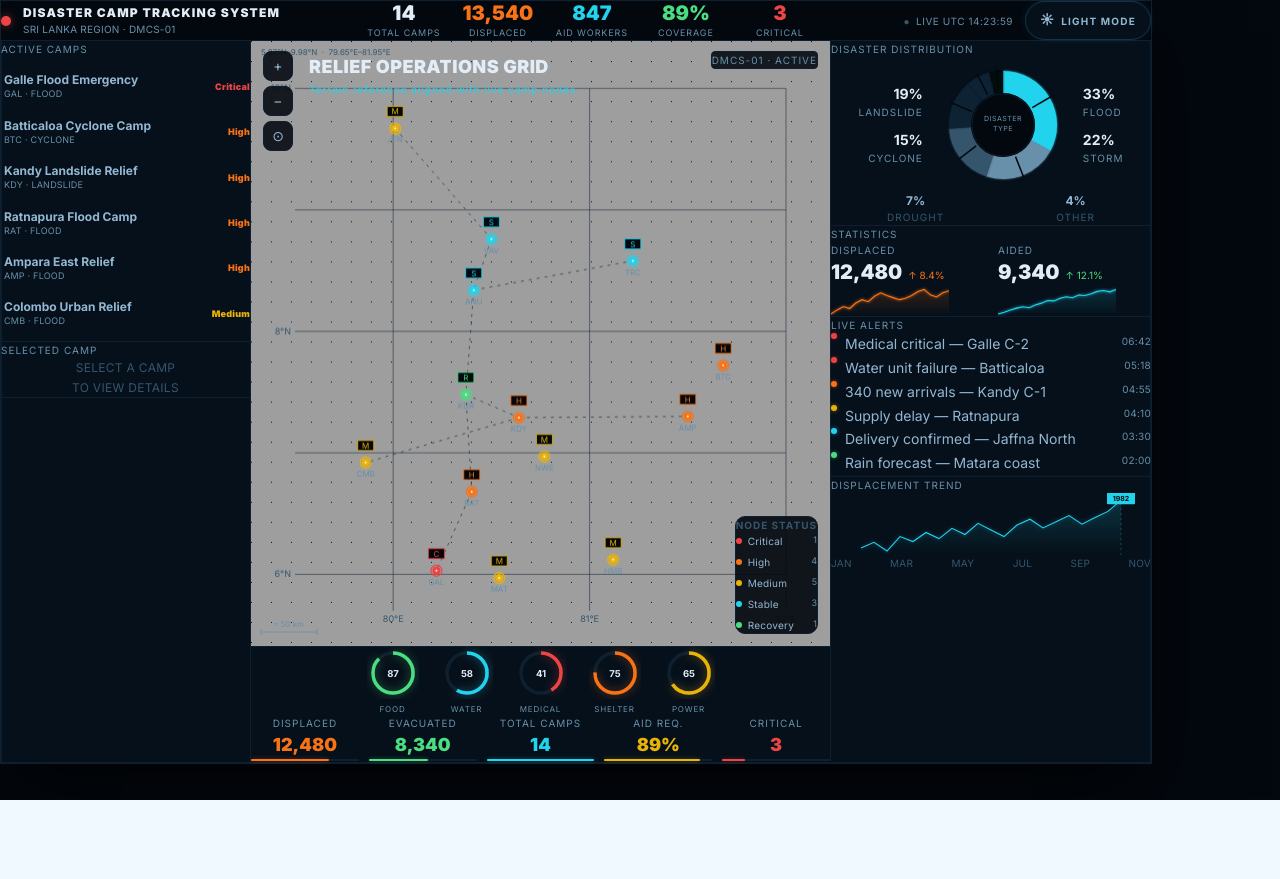
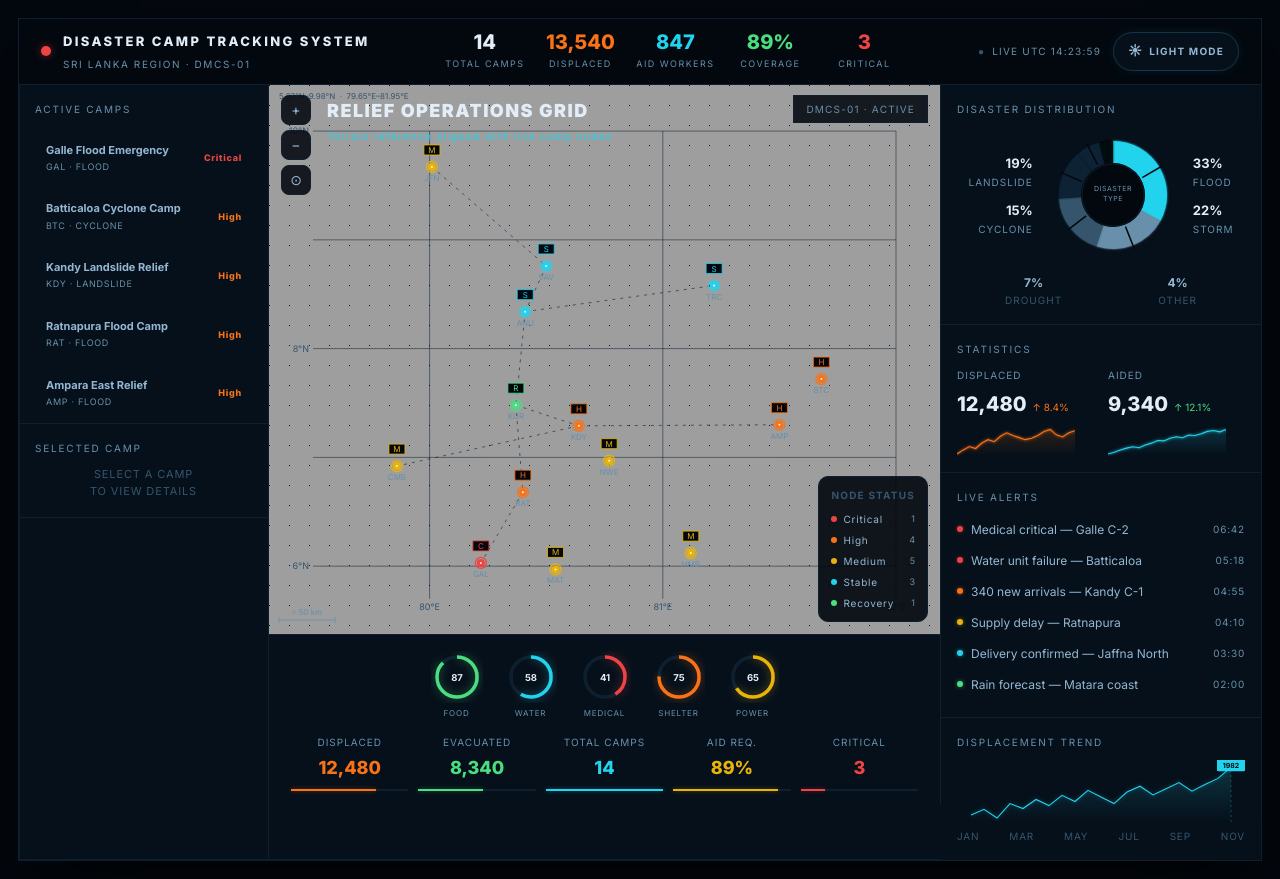
Before and after one commit to Suhansa-code/SmartCamp-IoT-AI-Framework, a Next.js app in the folder cloud-platform/frontend/: page /admin/disaster in a window 1280 px wide. Before the commit the page ends 800 px from the top, so only its background shows below. Built offline with nearby package versions, Linux system fonts and the light colour scheme.

Commit message:
refactor(DisasterDashboard): enhance layout and styling for improved readability and responsiveness

```diff
--- a/cloud-platform/frontend/src/components/disaster/DisasterDashboard.jsx
+++ b/cloud-platform/frontend/src/components/disaster/DisasterDashboard.jsx
@@ -81,8 +81,8 @@ export default function DisasterDashboard() {
   }
 
   return (
-    <div className="min-h-screen font-['Inter','Segoe_UI',sans-serif] transition-colors duration-300 p-4.5" style={{ background: theme.bg }}>
-      <div className="w-full max-w-6xl mx-auto flex flex-col min-h-[calc(100vh-36px)] transition-all duration-300" style={{ background: theme.surface, border: `1px solid ${theme.border}`, boxShadow: mode === 'dark' ? '0 32px 80px rgba(0,0,0,0.7), 0 0 0 1px #0c1d2e inset' : '0 18px 44px rgba(19,47,74,0.12)' }}>
+    <div style={{ minHeight: '100vh', background: theme.bg, padding: 18, transition: 'background 0.3s', fontFamily: "'Inter','Segoe UI',sans-serif" }}>
+      <div style={{ width: '100%', maxWidth: 1560, margin: '0 auto', background: theme.surface, border: `1px solid ${theme.border}`, display: 'flex', flexDirection: 'column', minHeight: 'calc(100vh - 36px)', boxShadow: mode === 'dark' ? '0 32px 80px rgba(0,0,0,0.7), 0 0 0 1px #0c1d2e inset' : '0 18px 44px rgba(19,47,74,0.12)', transition: 'all 0.3s' }}>
         <style>{`
           @import url('https://fonts.googleapis.com/css2?family=Inter:wght@400;500;600;700;800;900&display=swap');
           * { box-sizing: border-box; margin: 0; padding: 0; }
@@ -92,16 +92,16 @@ export default function DisasterDashboard() {
           button:hover { opacity: 0.9; }
         `}</style>
 
-        <header className="flex items-center justify-between gap-4 shrink-0 py-3 px-5.5" style={{ background: theme.bg, borderBottom: `1px solid ${theme.border}` }}>
-          <div className="flex items-center gap-3">
-            <div className="w-2.5 h-2.5 rounded-full animate-blink" style={{ background: theme.red, boxShadow: `0 0 10px ${theme.red}80` }} />
+        <header style={{ background: theme.bg, borderBottom: `1px solid ${theme.border}`, padding: '12px 22px', display: 'flex', alignItems: 'center', justifyContent: 'space-between', gap: 16, flexShrink: 0 }}>
+          <div style={{ display: 'flex', alignItems: 'center', gap: 12 }}>
+            <div style={{ width: 10, height: 10, borderRadius: '50%', background: theme.red, boxShadow: `0 0 10px ${theme.red}80`, animation: 'blink 1.1s infinite' }} />
             <div>
-              <div className="text-xs font-black tracking-widest" style={{ color: theme.t0 }}>DISASTER CAMP TRACKING SYSTEM</div>
-              <div className="mt-1 text-[10px] tracking-wide" style={{ color: theme.t2 }}>SRI LANKA REGION · DMCS-01</div>
+              <div style={{ fontSize: 13, fontWeight: 800, letterSpacing: '0.18em', color: theme.t0 }}>DISASTER CAMP TRACKING SYSTEM</div>
+              <div style={{ marginTop: 4, fontSize: 10, letterSpacing: '0.16em', color: theme.t2 }}>SRI LANKA REGION · DMCS-01</div>
             </div>
           </div>
 
-          <div className="flex gap-4.5 items-center flex-wrap justify-center">
+          <div style={{ display: 'flex', gap: 18, alignItems: 'center', flexWrap: 'wrap', justifyContent: 'center' }}>
             {[
               { label: 'TOTAL CAMPS', value: '14', color: theme.t0 },
               { label: 'DISPLACED', value: totalDisplaced.toLocaleString(), color: theme.orange },
@@ -109,15 +109,15 @@ export default function DisasterDashboard() {
               { label: 'COVERAGE', value: '89%', color: theme.green },
               { label: 'CRITICAL', value: '3', color: theme.red },
             ].map((item) => (
-              <div key={item.label} className="text-center min-w-[76px]">
-                <div className="text-xl font-black leading-tight" style={{ color: item.color }}>{item.value}</div>
-                <div className="mt-1 text-[9px] tracking-widest" style={{ color: theme.t2 }}>{item.label}</div>
+              <div key={item.label} style={{ textAlign: 'center', minWidth: 76 }}>
+                <div style={{ fontSize: 20, fontWeight: 800, color: item.color, lineHeight: 1.1 }}>{item.value}</div>
+                <div style={{ marginTop: 4, fontSize: 9, color: theme.t2, letterSpacing: '0.16em' }}>{item.label}</div>
               </div>
             ))}
           </div>
 
-          <div className="flex items-center gap-3">
-            <div className="text-[10px] tracking-wider flex items-center gap-1.5" style={{ color: theme.t2 }}>
+          <div style={{ display: 'flex', alignItems: 'center', gap: 12 }}>
+            <div style={{ fontSize: 10, color: theme.t2, letterSpacing: '0.12em', display: 'flex', alignItems: 'center', gap: 7 }}>
               <span style={{ color: tick % 2 === 0 ? theme.t1 : theme.t3 }}>●</span>
               LIVE UTC {utc}
             </div>
@@ -125,23 +125,23 @@ export default function DisasterDashboard() {
           </div>
         </header>
 
-        <div className="grid grid-cols-[250px_1fr_320px] flex-1 min-h-[720px]">
-          <aside className="flex flex-col" style={{ borderRight: `1px solid ${theme.border}` }}>
-            <div className="p-4 border-b shrink-0" style={{ borderColor: theme.border }}>
-              <div className="text-[10px] tracking-widest mb-2.5" style={{ color: theme.t2 }}>ACTIVE CAMPS</div>
-              <div className="max-h-[284px] overflow-y-auto" style={{ scrollbarWidth: 'thin', scrollbarColor: `${theme.border} ${theme.bg}` }}>
+        <div style={{ display: 'grid', gridTemplateColumns: '250px 1fr 320px', flex: 1, minHeight: 720 }}>
+          <aside style={{ borderRight: `1px solid ${theme.border}`, display: 'flex', flexDirection: 'column' }}>
+            <div style={{ padding: '16px 16px 12px', borderBottom: `1px solid ${theme.border}`, flexShrink: 0 }}>
+              <div style={{ fontSize: 10, color: theme.t2, letterSpacing: '0.18em', marginBottom: 10 }}>ACTIVE CAMPS</div>
+              <div style={{ maxHeight: 284, overflowY: 'auto', scrollbarWidth: 'thin', scrollbarColor: `${theme.border} ${theme.bg}` }}>
                 {CAMPS.map((camp) => {
                   const isSelected = selected === camp.id
                   const color = { critical: theme.red, high: theme.orange, medium: theme.yellow, stable: theme.cyan, recovery: theme.green }[camp.status]
 
                   return (
-                    <button key={camp.id} onClick={() => setSelected(camp.id === selected ? null : camp.id)} className="w-full text-left p-2.5 pl-2 border-l-[3px] border-b transition-colors hover:opacity-90" style={{ background: isSelected ? `${color}10` : 'transparent', borderLeft: `3px solid ${isSelected ? color : 'transparent'}`, borderBottom: `1px solid ${theme.border}20` }}>
-                      <div className="flex items-center justify-between gap-2.5">
+                    <button key={camp.id} onClick={() => setSelected(camp.id === selected ? null : camp.id)} style={{ width: '100%', textAlign: 'left', padding: '10px 10px 10px 8px', background: isSelected ? `${color}10` : 'transparent', border: 'none', borderLeft: `3px solid ${isSelected ? color : 'transparent'}`, borderBottom: `1px solid ${theme.border}20`, cursor: 'pointer' }}>
+                      <div style={{ display: 'flex', alignItems: 'center', justifyContent: 'space-between', gap: 10 }}>
                         <div>
-                          <div className="text-xs font-bold leading-tight" style={{ color: isSelected ? theme.t0 : theme.t1 }}>{camp.name}</div>
-                          <div className="mt-0.75 text-[9px] tracking-wide" style={{ color: theme.t2 }}>{camp.code} · {camp.type}</div>
+                          <div style={{ fontSize: 11, fontWeight: 700, color: isSelected ? theme.t0 : theme.t1, lineHeight: 1.3 }}>{camp.name}</div>
+                          <div style={{ marginTop: 3, fontSize: 9, color: theme.t2, letterSpacing: '0.08em' }}>{camp.code} · {camp.type}</div>
                         </div>
-                        <span className="text-[9px] font-black tracking-wide" style={{ color }}>{compactStatusLabel(camp.status)}</span>
+                        <span style={{ fontSize: 9, fontWeight: 800, color, letterSpacing: '0.08em' }}>{compactStatusLabel(camp.status)}</span>
                       </div>
                     </button>
                   )
@@ -149,49 +149,49 @@ export default function DisasterDashboard() {
               </div>
             </div>
 
-            <div className="p-4 border-b shrink-0" style={{ borderColor: theme.border }}>
-              <div className="text-[10px] tracking-widest mb-2.5" style={{ color: theme.t2 }}>SELECTED CAMP</div>
+            <div style={{ padding: 16, borderBottom: `1px solid ${theme.border}`, flexShrink: 0 }}>
+              <div style={{ fontSize: 10, color: theme.t2, letterSpacing: '0.18em', marginBottom: 10 }}>SELECTED CAMP</div>
               {selectedCamp && selectedDetail ? <DisasterCampSummaryPanel camp={selectedCamp} detail={selectedDetail} theme={theme} onNavigate={handleNavigate} /> : (
-                <div className="text-center text-xs leading-relaxed tracking-wide" style={{ color: theme.t3 }}>
+                <div style={{ textAlign: 'center', color: theme.t3, fontSize: 11, lineHeight: 1.6, letterSpacing: '0.08em' }}>
                   SELECT A CAMP<br />TO VIEW DETAILS
                 </div>
               )}
             </div>
 
-            <div className="p-4 flex-1 min-h-0 flex items-center justify-center">
+            <div style={{ padding: 16, flex: 1, minHeight: 0, display: 'flex', alignItems: 'center', justifyContent: 'center' }}>
                <div />
              </div>
           </aside>
 
-          <section className="flex flex-col min-h-[720px] max-h-[720px] border-r" style={{ background: theme.mapBg, borderColor: theme.border }}>
-            <div className="flex-1 relative min-h-0 flex items-center justify-center">
+          <section style={{ display: 'flex', flexDirection: 'column', background: theme.mapBg, borderRight: `1px solid ${theme.border}`, minHeight: 720, maxHeight: 720 }}>
+            <div style={{ flex: 1, position: 'relative', minHeight: 0, display: 'flex', alignItems: 'center', justifyContent: 'center' }}>
               <DisasterGeoMap camps={CAMPS} selected={selected} onSelect={setSelected} theme={theme} />
 
+              {/* Center Title */}
                {/* Title - Top Left */}
-              <div className="absolute top-3 left-14.5 z-5">
-                <div className="text-lg font-black tracking-wide" style={{ color: theme.t0 }}>RELIEF OPERATIONS GRID</div>
-                <div className="mt-0.5 text-[10px] tracking-widest" style={{ color: theme.cyan }}>Terrain reference aligned with live camp nodes</div>
+               <div style={{ position: 'absolute', top: 12, left: 58, zIndex: 5 }}>
+                 <div style={{ fontSize: 18, fontWeight: 900, color: theme.t0, letterSpacing: '0.08em' }}>RELIEF OPERATIONS GRID</div>
+                 <div style={{ marginTop: 2, fontSize: 10, color: theme.cyan, letterSpacing: '0.14em' }}>Terrain reference aligned with live camp nodes</div>
                </div>
 
                {/* NODE STATUS - Bottom Right */}
-              <div className="absolute bottom-3 right-3 z-10 rounded-[10px] p-3 border" style={{ background: `${theme.bg}e8`, borderColor: theme.border }}>
-                <div className="text-center text-[10px] font-bold tracking-widest mb-2" style={{ color: theme.t3 }}>NODE STATUS</div>
-                <div className="grid gap-1.25">
+               <div style={{ position: 'absolute', bottom: 12, right: 12, background: `${theme.bg}e8`, border: `1px solid ${theme.border}`, borderRadius: 10, padding: '10px 12px', zIndex: 10 }}>
+                 <div style={{ textAlign: 'center', color: theme.t3, fontSize: 10, letterSpacing: '0.12em', marginBottom: 8, fontWeight: 700 }}>NODE STATUS</div>
+                 <div style={{ display: 'grid', gap: 5 }}>
                    {['critical', 'high', 'medium', 'stable', 'recovery'].map((status) => (
-                    <div key={status} className="flex items-center gap-1.5 text-[10px]">
-                      <div className="w-1.5 h-1.5 rounded-full shrink-0" style={{ background: { critical: theme.red, high: theme.orange, medium: theme.yellow, stable: theme.cyan, recovery: theme.green }[status] }} />
-                      <span className="tracking-wide flex-1" style={{ color: theme.t1 }}>{compactStatusLabel(status)}</span>
-                      <span className="text-[9px]" style={{ color: theme.t2 }}>{CAMPS.filter((camp) => camp.status === status).length}</span>
+                     <div key={status} style={{ display: 'flex', alignItems: 'center', gap: 6, fontSize: 10 }}>
+                       <div style={{ width: 6, height: 6, borderRadius: '50%', background: { critical: theme.red, high: theme.orange, medium: theme.yellow, stable: theme.cyan, recovery: theme.green }[status], flexShrink: 0 }} />
+                       <span style={{ color: theme.t1, letterSpacing: '0.08em', flex: 1 }}>{compactStatusLabel(status)}</span>
+                       <span style={{ color: theme.t2, fontSize: 9 }}>{CAMPS.filter((camp) => camp.status === status).length}</span>
                      </div>
                    ))}
                  </div>
                </div>
-
-              <div className="absolute top-2.5 right-3 z-10 text-[10px] tracking-widest px-3 py-1.25 border rounded" style={{ color: theme.t2, background: `${theme.bg}e0`, borderColor: theme.border }}>DMCS-01 · ACTIVE</div>
+              <div style={{ position: 'absolute', top: 10, right: 12, fontSize: 10, color: theme.t2, letterSpacing: '0.12em', background: `${theme.bg}e0`, padding: '5px 12px', border: `1px solid ${theme.border}`, zIndex: 10 }}>DMCS-01 · ACTIVE</div>
             </div>
 
-            <div className="border-t py-3.5 px-5.5 shrink-0" style={{ background: theme.surface, borderColor: theme.border }}>
-              <div className="flex justify-center gap-5.5 mb-3.5 flex-wrap">
+            <div style={{ borderTop: `1px solid ${theme.border}`, padding: '16px 22px 14px', flexShrink: 0, background: theme.surface }}>
+              <div style={{ display: 'flex', justifyContent: 'center', gap: 22, marginBottom: 14, flexWrap: 'wrap' }}>
                 <Ring value={87} label="FOOD" color={theme.green} theme={theme} />
                 <Ring value={58} label="WATER" color={theme.cyan} theme={theme} />
                 <Ring value={41} label="MEDICAL" color={theme.red} theme={theme} />
@@ -199,7 +199,7 @@ export default function DisasterDashboard() {
                 <Ring value={65} label="POWER" color={theme.yellow} theme={theme} />
               </div>
 
-              <div className="grid grid-cols-5 gap-2.5">
+              <div style={{ display: 'grid', gridTemplateColumns: 'repeat(5,1fr)', gap: 10 }}>
                 {[
                   { label: 'DISPLACED', value: '12,480', tone: theme.orange, fill: theme.orange, percent: 72 },
                   { label: 'EVACUATED', value: '8,340', tone: theme.green, fill: theme.green, percent: 55 },
@@ -207,45 +207,45 @@ export default function DisasterDashboard() {
                   { label: 'AID REQ.', value: '89%', tone: theme.yellow, fill: theme.yellow, percent: 89 },
                   { label: 'CRITICAL', value: '3', tone: theme.red, fill: theme.red, percent: 21 },
                 ].map((item) => (
-                  <div key={item.label} className="text-center">
-                    <div className="text-[10px] tracking-widest mb-1" style={{ color: theme.t2 }}>{item.label}</div>
-                    <div className="text-lg font-black mb-1.5" style={{ color: item.tone }}>{item.value}</div>
-                    <div className="h-0.5 rounded" style={{ background: theme.border }}><div className="h-full rounded" style={{ width: `${item.percent}%`, background: item.fill, boxShadow: `0 0 4px ${item.fill}60` }} /></div>
+                  <div key={item.label} style={{ textAlign: 'center' }}>
+                    <div style={{ fontSize: 10, color: theme.t2, letterSpacing: '0.1em', marginBottom: 4 }}>{item.label}</div>
+                    <div style={{ fontSize: 18, fontWeight: 800, color: item.tone, marginBottom: 6 }}>{item.value}</div>
+                    <div style={{ height: 2, background: theme.border }}><div style={{ height: '100%', width: `${item.percent}%`, background: item.fill, boxShadow: `0 0 4px ${item.fill}60` }} /></div>
                   </div>
                 ))}
               </div>
             </div>
           </section>
 
-          <aside className="flex flex-col">
-            <div className="p-4 border-b" style={{ borderColor: theme.border }}>
-              <div className="text-[10px] tracking-widest mb-2.5" style={{ color: theme.t2 }}>DISASTER DISTRIBUTION</div>
-              <div className="flex items-center justify-center gap-3">
-                <div className="flex flex-col gap-2.5 text-right">{DONUT_SEGS.slice(2, 4).map((segment) => <div key={segment.code}><div className="text-sm font-bold" style={{ color: theme.t0 }}>{segment.label}</div><div className="text-[10px] tracking-widest" style={{ color: theme.t2 }}>{segment.code}</div></div>)}</div>
+          <aside style={{ display: 'flex', flexDirection: 'column', background: theme.surface }}>
+            <div style={{ padding: 16, borderBottom: `1px solid ${theme.border}` }}>
+              <div style={{ fontSize: 10, color: theme.t2, letterSpacing: '0.18em', marginBottom: 10 }}>DISASTER DISTRIBUTION</div>
+              <div style={{ display: 'flex', alignItems: 'center', justifyContent: 'center', gap: 12 }}>
+                <div style={{ display: 'flex', flexDirection: 'column', gap: 10, textAlign: 'right' }}>{DONUT_SEGS.slice(2, 4).map((segment) => <div key={segment.code}><div style={{ fontSize: 13, color: theme.t0, fontWeight: 700 }}>{segment.label}</div><div style={{ fontSize: 10, color: theme.t2, letterSpacing: '0.1em' }}>{segment.code}</div></div>)}</div>
                 <DonutChart segs={DONUT_SEGS} theme={theme} />
-                <div className="flex flex-col gap-2.5">{DONUT_SEGS.slice(0, 2).map((segment) => <div key={segment.code}><div className="text-sm font-bold" style={{ color: theme.t0 }}>{segment.label}</div><div className="text-[10px] tracking-widest" style={{ color: theme.t2 }}>{segment.code}</div></div>)}</div>
+                <div style={{ display: 'flex', flexDirection: 'column', gap: 10 }}>{DONUT_SEGS.slice(0, 2).map((segment) => <div key={segment.code}><div style={{ fontSize: 13, color: theme.t0, fontWeight: 700 }}>{segment.label}</div><div style={{ fontSize: 10, color: theme.t2, letterSpacing: '0.1em' }}>{segment.code}</div></div>)}</div>
               </div>
-              <div className="flex justify-around mt-2.5">{DONUT_SEGS.slice(4).map((segment) => <div key={segment.code} className="text-center"><div className="text-xs font-bold" style={{ color: theme.t1 }}>{segment.label}</div><div className="text-[10px] tracking-widest" style={{ color: theme.t3 }}>{segment.code}</div></div>)}</div>
+              <div style={{ display: 'flex', justifyContent: 'space-around', marginTop: 10 }}>{DONUT_SEGS.slice(4).map((segment) => <div key={segment.code} style={{ textAlign: 'center' }}><div style={{ fontSize: 12, color: theme.t1, fontWeight: 700 }}>{segment.label}</div><div style={{ fontSize: 10, color: theme.t3, letterSpacing: '0.1em' }}>{segment.code}</div></div>)}</div>
             </div>
 
-            <div className="p-4 border-b" style={{ borderColor: theme.border }}>
-              <div className="text-[10px] tracking-widest mb-2.5" style={{ color: theme.t2 }}>STATISTICS</div>
-              <div className="grid grid-cols-2 gap-3.5">
+            <div style={{ padding: 16, borderBottom: `1px solid ${theme.border}` }}>
+              <div style={{ fontSize: 10, color: theme.t2, letterSpacing: '0.18em', marginBottom: 10 }}>STATISTICS</div>
+              <div style={{ display: 'grid', gridTemplateColumns: '1fr 1fr', gap: 14 }}>
                 {[
                   { label: 'DISPLACED', value: '12,480', arrow: '↑ 8.4%', accent: theme.orange, data: DISPLACED_SPARK, sparkColor: theme.orange },
                   { label: 'AIDED', value: '9,340', arrow: '↑ 12.1%', accent: theme.green, data: AIDED_SPARK, sparkColor: theme.cyan },
                 ].map((stat) => (
                   <div key={stat.label}>
-                    <div className="text-[10px] tracking-widest mb-1.25" style={{ color: theme.t2 }}>{stat.label}</div>
-                    <div className="flex items-baseline gap-1.5 mb-1.5"><span className="text-xl font-black" style={{ color: theme.t0 }}>{stat.value}</span><span className="text-[10px]" style={{ color: stat.accent }}>{stat.arrow}</span></div>
+                    <div style={{ fontSize: 10, color: theme.t2, letterSpacing: '0.1em', marginBottom: 5 }}>{stat.label}</div>
+                    <div style={{ display: 'flex', alignItems: 'baseline', gap: 6, marginBottom: 6 }}><span style={{ fontSize: 20, fontWeight: 800, color: theme.t0 }}>{stat.value}</span><span style={{ fontSize: 10, color: stat.accent }}>{stat.arrow}</span></div>
                     <Sparkline data={stat.data} color={stat.sparkColor} w={118} h={30} />
                   </div>
                 ))}
               </div>
             </div>
 
-            <div className="p-4 border-b" style={{ borderColor: theme.border }}>
-              <div className="text-[10px] tracking-widest mb-2.5" style={{ color: theme.t2 }}>LIVE ALERTS</div>
+            <div style={{ padding: 16, borderBottom: `1px solid ${theme.border}` }}>
+              <div style={{ fontSize: 10, color: theme.t2, letterSpacing: '0.18em', marginBottom: 10 }}>LIVE ALERTS</div>
               {[
                 { color: theme.red, message: 'Medical critical — Galle C-2', time: '06:42', live: true },
                 { color: theme.red, message: 'Water unit failure — Batticaloa', time: '05:18', live: true },
@@ -253,17 +253,18 @@ export default function DisasterDashboard() {
                 { color: theme.yellow, message: 'Supply delay — Ratnapura', time: '04:10', live: false },
                 { color: theme.cyan, message: 'Delivery confirmed — Jaffna North', time: '03:30', live: false },
                 { color: theme.green, message: 'Rain forecast — Matara coast', time: '02:00', live: false },
-              ].map((alert) => <div key={alert.message} className="flex items-start gap-2 py-1.5 border-b" style={{ borderColor: `${theme.border}20` }}><div className="w-1.5 h-1.5 rounded-full mt-1.25 shrink-0" style={{ background: alert.color, boxShadow: `0 0 4px ${alert.color}80`, animation: alert.live ? 'blink 1.1s infinite' : 'none' }} /><span className="text-sm leading-relaxed flex-1" style={{ color: theme.t1 }}>{alert.message}</span><span className="text-[10px] tracking-wide whitespace-nowrap" style={{ color: theme.t2 }}>{alert.time}</span></div>)}
+              ].map((alert) => <div key={alert.message} style={{ display: 'flex', alignItems: 'flex-start', gap: 8, padding: '6px 0', borderBottom: `1px solid ${theme.border}20` }}><div style={{ width: 6, height: 6, borderRadius: '50%', background: alert.color, boxShadow: `0 0 4px ${alert.color}80`, marginTop: 5, flexShrink: 0, animation: alert.live ? 'blink 1.1s infinite' : 'none' }} /><span style={{ fontSize: 12, color: theme.t1, flex: 1, lineHeight: 1.5 }}>{alert.message}</span><span style={{ fontSize: 10, color: theme.t2, letterSpacing: '0.08em', whiteSpace: 'nowrap' }}>{alert.time}</span></div>)}
             </div>
 
-            <div className="p-4 flex-1">
-              <div className="text-[10px] tracking-widest mb-2.5" style={{ color: theme.t2 }}>DISPLACEMENT TREND</div>
+            <div style={{ padding: 16, flex: 1 }}>
+              <div style={{ fontSize: 10, color: theme.t2, letterSpacing: '0.18em', marginBottom: 10 }}>DISPLACEMENT TREND</div>
               <TrendChart data={TREND_DATA} color={theme.cyan} theme={theme} />
-              <div className="flex justify-between mt-1.5 text-[10px] tracking-wide" style={{ color: theme.t3 }}>{['JAN', 'MAR', 'MAY', 'JUL', 'SEP', 'NOV'].map((month) => <span key={month}>{month}</span>)}</div>
+              <div style={{ display: 'flex', justifyContent: 'space-between', marginTop: 6, fontSize: 10, color: theme.t3, letterSpacing: '0.08em' }}>{['JAN', 'MAR', 'MAY', 'JUL', 'SEP', 'NOV'].map((month) => <span key={month}>{month}</span>)}</div>
             </div>
           </aside>
         </div>
       </div>
+
       <style>{`@keyframes blink { 0%,100%{opacity:1} 50%{opacity:0.15} }`}</style>
     </div>
   )
```
Lines whose indentation alone changed are shown as unchanged.
